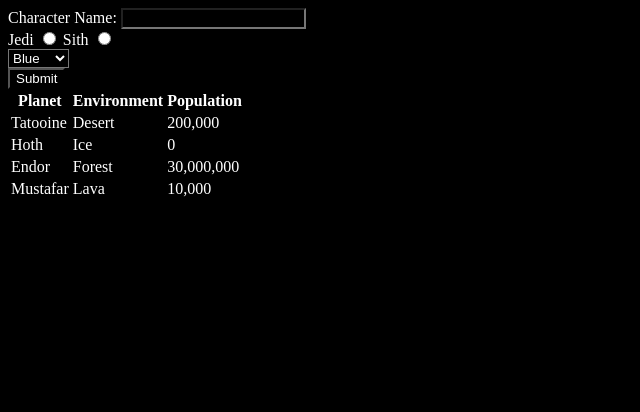
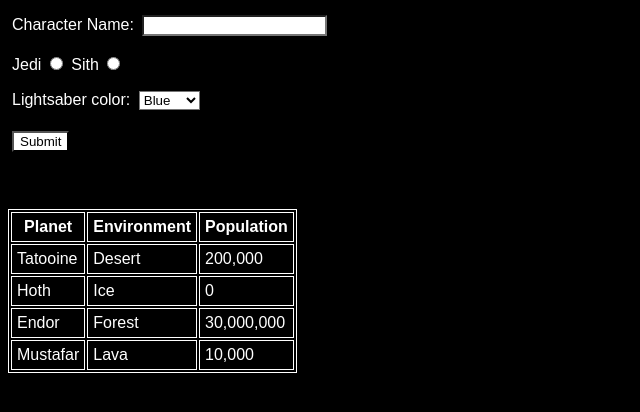
Before and after one commit to sbrown3212/wb-assess-2, a website: page src/index.html in a window 1280 px wide. Shown: the whole page, without its empty margins (0-640 px from the left). Drawn offline with Linux system fonts and the light colour scheme.

Commit message:
completed index.html and styles.css

```diff
--- a/src/index.html
+++ b/src/index.html
@@ -11,20 +11,22 @@
     <form action="">
       <div>
         <label for="char-name">Character Name:</label>
-        <input type="text" name="charName" id="char-name">
+        <input class="white-bg" type="text" name="charName" id="char-name">
       </div>
 
       <div>
         <label for="jedi">Jedi</label>
-        <input type="radio" name="jedi" id="jedi">
+        <!-- <input type="radio" name="jedi" id="jedi"> -->
+         <input type="radio" value="jedi">
 
         <label for="sith">Sith</label>
-        <input type="radio" name="sith" id="sith">
+        <!-- <input type="radio" name="sith" id="sith"> -->
+        <input type="radio" value="sith">
       </div>
 
       <div>
-        <label for="ls-color"></label>
-        <select name="ls-color" id="ls-color">
+        <label for="lightsaber">Lightsaber color:</label>
+        <select class="white-bg" name="lightsaber" id="lightsaber">
           <option value="blue">Blue</option>
           <option value="green">Green</option>
           <option value="red">Red</option>
@@ -33,7 +35,7 @@
       </div>
 
       <div>
-        <input type="submit" value="Submit">
+        <input class="white-bg" type="submit" value="Submit">
       </div>
     </form>
 
--- a/src/styles.css
+++ b/src/styles.css
@@ -1,4 +1,29 @@
 * {
     color: white;
     background-color: black;
+    font-family: sans-serif;
 }
+
+th,
+td,
+table {
+    border: 1px solid white
+}
+
+th,
+td {
+    padding: 5px;
+}
+
+table {
+    margin-top: 50px;
+}
+
+form * {
+    margin: 7px 2px;
+}
+
+form .white-bg {
+    color: black;
+    background-color: white;
+}
```
